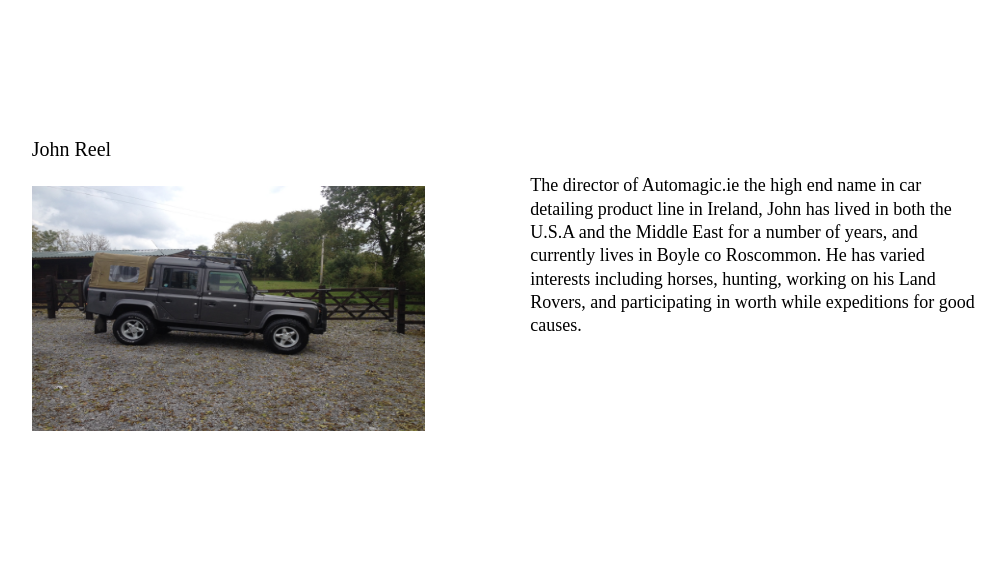
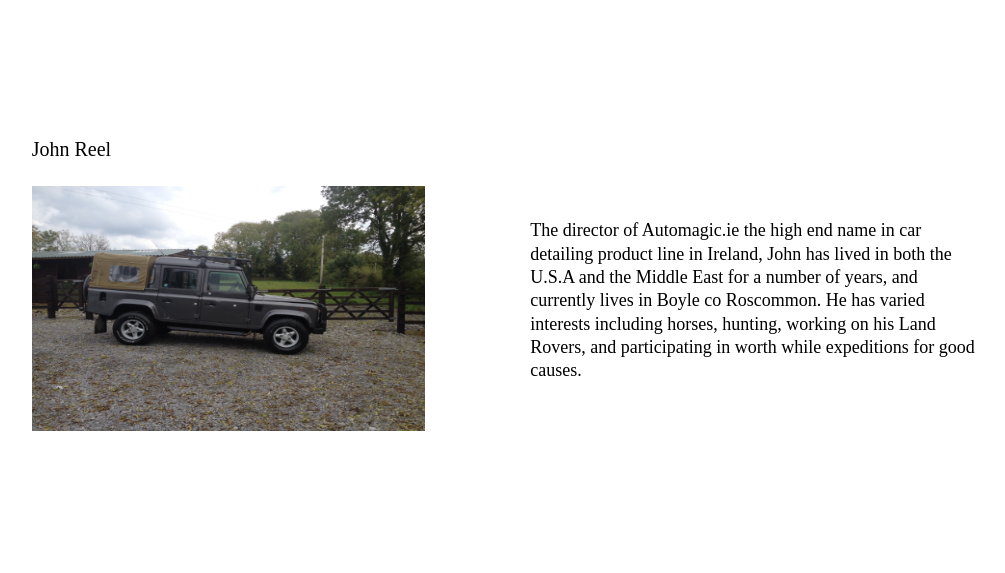
Before and after one commit to interlochen/overland, a Django app: page /overland/participants/ in a window 1280 px wide. Shown: the part 2738-3311 px from the top of the page, without its empty margins (35-1040 px from the left). Run offline with Django 3.2, Linux system fonts and the light colour scheme; some libraries are stand-ins or nearby versions.

Commit message:
Fixed positioning
Correctly positioned John Reel's bio

```diff
--- a/mysite/overland/templates/overland/participants.html
+++ b/mysite/overland/templates/overland/participants.html
@@ -91,7 +91,7 @@
 							</header>
 							<img src="{% static 'images/photo.jpg' %}" width="393" height="245" alt="John Reel" />
 					</div>
-					<div class="5u skel-cell-important" style="padding-top: 35px">
+					<div class="5u skel-cell-important" style="padding-top: 80px">
 						<p style="font-size: 18"> The director of Automagic.ie the high end name in car detailing product line in Ireland, John has lived in both the U.S.A and the Middle East for a number of years, and currently lives in Boyle co Roscommon. He has varied interests including horses, hunting, working on his Land Rovers, and participating in worth while expeditions for good causes.</p>
 					</div>
 				</div>
```
